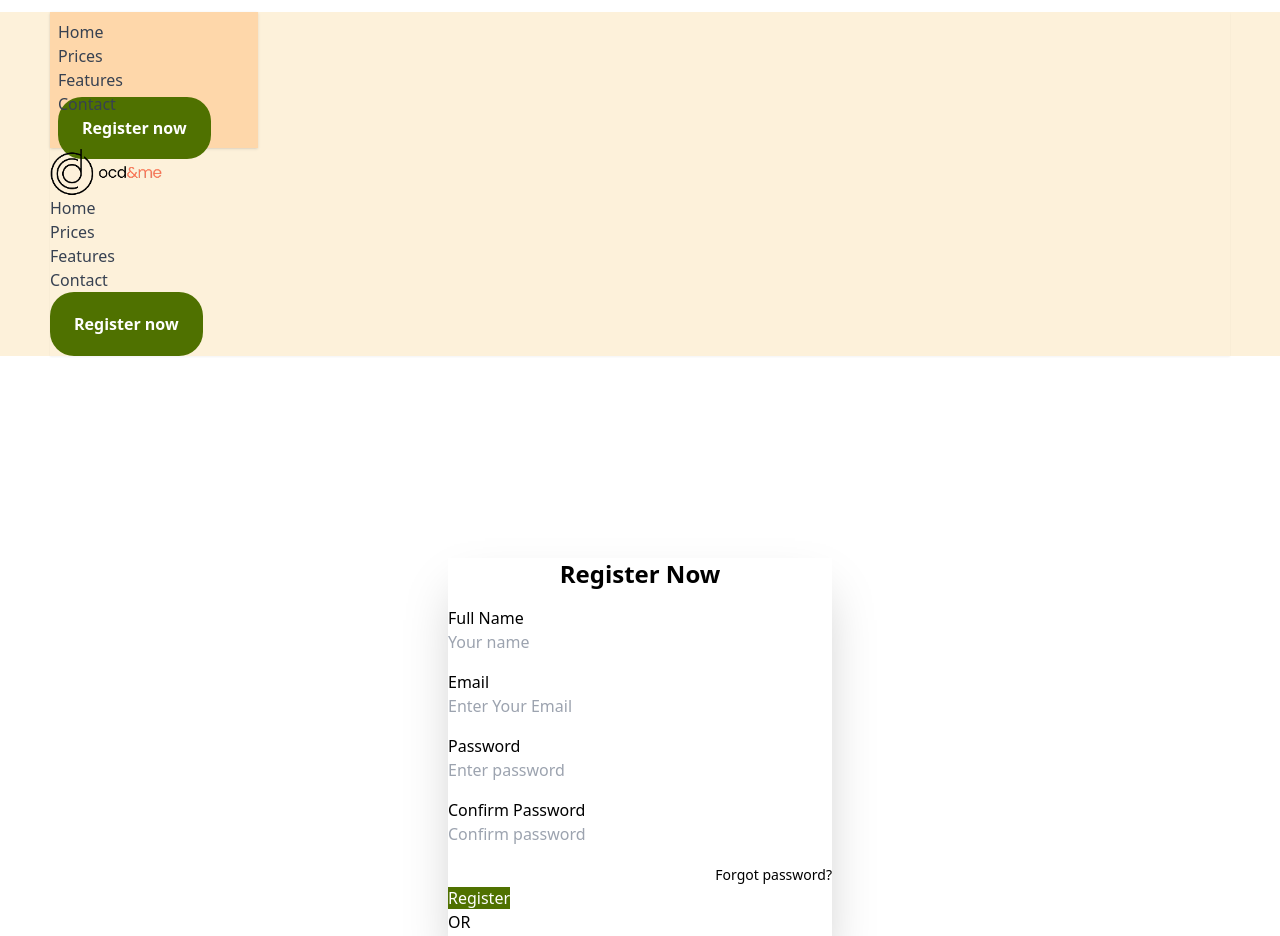
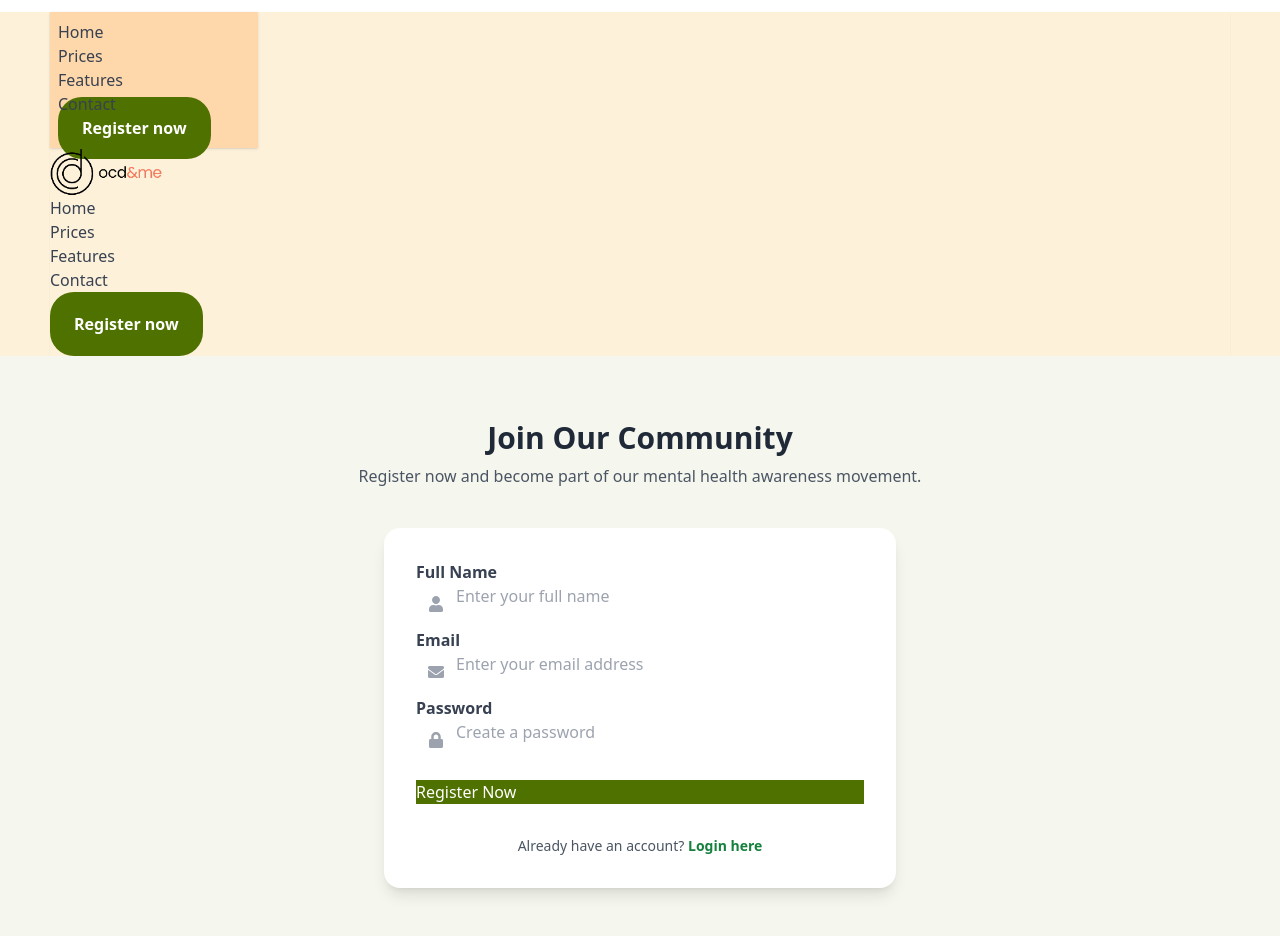
Before and after one commit to zahidulWD/Mental-health-awareness, a React (Vite) app: page /register in a window 1280 px wide. Shown: the top 936 px of the page. Built offline with nearby package versions, Linux system fonts and the light colour scheme.

Commit message:
Contact section & Register section complete

```diff
--- a/src/components/Footer.jsx
+++ b/src/components/Footer.jsx
@@ -88,7 +88,7 @@ const Footer = () => {
           <div className="flex items-center gap-2">
             <FaEnvelope className="text-white/80" />
             <a className="link link-hover hover:underline text-[#FFFFFF]/80">
-              ostin@info.com
+              mentalhealthbd@gmail.com
             </a>
           </div>
 
@@ -102,7 +102,7 @@ const Footer = () => {
       </footer>
       <div className="">
         <hr className="border-t border-[#fff]/20 mb-4" />
-        <p className="text-center font-normal text-lg text-[#FFFFFFCC]/80">
+        <p className="text-center font-normal text-lg text-[#FFFFFFCC]/80 py-6">
           2025 © All rights reserved by COD & me
         </p>
       </div>
--- a/src/pages/Contact.jsx
+++ b/src/pages/Contact.jsx
@@ -1,11 +1,65 @@
 import React from "react";
+import { FaPhone, FaEnvelope, FaMapMarkerAlt } from "react-icons/fa";
 
 const Contact = () => {
   return (
-    <div className="container-custom">
-      <h2>Contact section</h2>
+    <section className="bg-[#EDF1E6] py-16" id="contact">
+      <div className="container-custom mx-auto px-4">
+        {/* Section Heading */}
+        <div className="text-center mb-12">
+          <h2 className="text-3xl font-bold text-gray-800 mb-2">Contact Us</h2>
+          <p className="text-gray-600">
+            If you need help or want to reach out, feel free to contact us.
+          </p>
+        </div>
 
-    </div>
+        <div className="flex flex-col md:flex-row md:gap-12">
+          {/* Contact Info */}
+          <div className="md:w-1/2 mb-8 md:mb-0">
+            <div className="flex items-center mb-6">
+              <FaPhone className="text-2xl text-green-600 mr-4" />
+              <span className="text-gray-700">+880 164 576 9571</span>
+            </div>
+            <div className="flex items-center mb-6">
+              <FaEnvelope className="text-2xl text-green-600 mr-4" />
+              <span className="text-gray-700">mentalhealthbd@gmail.com</span>
+            </div>
+            <div className="flex items-center">
+              <FaMapMarkerAlt className="text-2xl text-green-600 mr-4" />
+              <span className="text-gray-700">
+                Dhaka, Bangladesh
+              </span>
+            </div>
+          </div>
+
+          {/* Contact Form */}
+          <div className="md:w-1/2 bg-white p-8 rounded-lg shadow-lg">
+            <form className="flex flex-col gap-4">
+              <input
+                type="text"
+                placeholder="Your Name"
+                className="input input-success w-full border border-[#4F7100]"
+              />
+              <input
+                type="email"
+                placeholder="Your Email"
+                className="input input-success w-full border border-[#4F7100]"
+              />
+              <textarea
+                placeholder="Your Message"
+                className="textarea textarea-bordered w-full border border-[#4F7100]"
+              ></textarea>
+              <a
+                type="submit"
+                className="btn bg-[#4F7100] mt-2 text-white"
+              >
+                Send Message
+              </a>
+            </form>
+          </div>
+        </div>
+      </div>
+    </section>
   );
 };
 
--- a/src/pages/CustomersSaying.jsx
+++ b/src/pages/CustomersSaying.jsx
@@ -18,8 +18,8 @@ const CustomersSaying = () => {
   return (
     <div className="py-10 bg-[#EDF1E6] overflow-hidden">
       {/* Title */}
-      <div className="support-content text-center mt-10 lg:mt-20">
-        <h1 className="text-xl lg:text-4xl font-bold text-[#FA7054]">
+      <div className="support-content text-center mt-10 lg:mt-5">
+        <h1 className="text-xl lg:text-4xl font-bold text-[#FA7054] uppercase">
           What are Our <span className="text-[#4F7100]">Customers Saying</span>
         </h1>
         <p className="py-2 px-5 lg:py-6 max-w-2xl mx-auto text-center text-gray-600 font-medium">
--- a/src/pages/Home.jsx
+++ b/src/pages/Home.jsx
@@ -1,10 +1,8 @@
 
 import Hero from '../components/Hero';
-// import Contact from './Contact';
 import CustomersSaying from './CustomersSaying';
 import ExpartTeam from './ExpartTeam';
 import PremiumSection from './PremiumSection';
-// import ReadyToSection from './ReadyToSection';
 import Supports from './Supports';
 
 const Home = () => {
@@ -15,8 +13,6 @@ const Home = () => {
             <ExpartTeam></ExpartTeam>
             <CustomersSaying></CustomersSaying>
             <PremiumSection></PremiumSection>
-            {/* <ReadyToSection></ReadyToSection> */}
-            {/* <Contact></Contact> */}
         </div>
     );
 };
--- a/src/pages/Register.jsx
+++ b/src/pages/Register.jsx
@@ -1,94 +1,178 @@
+// import React from "react";
+
+// const Register = () => {
+//   return (
+//     <div className="min-h-screen bg-base-200 flex items-center justify-center px-4">
+//         {/* Form Section */}
+//         <div className="card bg-base-100 w-full max-w-sm shadow-2xl">
+//           <div className="card-body">
+//             <h2 className="text-center text-2xl font-semibold mb-4">
+//               Register Now
+//             </h2>
+
+//             <form className="space-y-4">
+//               {/* Name */}
+//               <div>
+//                 <label className="label">
+//                   <span className="label-text font-medium">Full Name</span>
+//                 </label>
+//                 <input
+//                   type="text"
+//                   placeholder="Your name"
+//                   className="input input-success w-full"
+//                   required
+//                 />
+//               </div>
+
+//               {/* Email */}
+//               <div>
+//                 <label className="label">
+//                   <span className="label-text font-medium">Email</span>
+//                 </label>
+//                 <input
+//                   type="email"
+//                   placeholder="Enter Your Email"
+//                   className="input input-success w-full"
+//                   required
+//                 />
+//               </div>
+
+//               {/* Password */}
+//               <div>
+//                 <label className="label">
+//                   <span className="label-text font-medium">Password</span>
+//                 </label>
+//                 <input
+//                   type="password"
+//                   placeholder="Enter password"
+//                   className="input input-success w-full"
+//                   required
+//                 />
+//               </div>
+
+//               {/* Confirm Password */}
+//               <div>
+//                 <label className="label">
+//                   <span className="label-text font-medium">Confirm Password</span>
+//                 </label>
+//                 <input
+//                   type="password"
+//                   placeholder="Confirm password"
+//                   className="input input-success w-full"
+//                   required
+//                 />
+//               </div>
+
+//               {/* Forgot Password */}
+//               <div className="text-right">
+//                 <a href="#" className="link link-hover text-sm text-primary">
+//                   Forgot password?
+//                 </a>
+//               </div>
+
+//               {/* Register Button */}
+//               <a className="btn bg-[#4F7100] w-full text-white">
+//                 Register
+//               </a>
+//             </form>
+
+//             {/* Divider */}
+//             <div className="divider">OR</div>
+
+//             {/* Login Link */}
+//             <p className="text-center text-sm">
+//               Already have an account?{" "}
+//               <a href="#" className="link text-primary font-medium">
+//                 Login here
+//               </a>
+//             </p>
+//           </div>
+//         </div>
+//     </div>
+//   );
+// };
+
+// export default Register;
+
+
+
 import React from "react";
+import { FaUser, FaEnvelope, FaLock } from "react-icons/fa";
 
 const Register = () => {
   return (
-    <div className="min-h-screen bg-base-200 flex items-center justify-center px-4">
-        {/* Form Section */}
-        <div className="card bg-base-100 w-full max-w-sm shadow-2xl">
-          <div className="card-body">
-            <h2 className="text-center text-2xl font-semibold mb-4">
-              Register Now
-            </h2>
+    <section className="bg-[#F5F7EE] py-16" id="register">
+      <div className="container-custom mx-auto px-4">
+        {/* Section Heading */}
+        <div className="text-center mb-10">
+          <h2 className="text-3xl font-bold text-gray-800 mb-2">Join Our Community</h2>
+          <p className="text-gray-600">
+            Register now and become part of our mental health awareness movement.
+          </p>
+        </div>
 
-            <form className="space-y-4">
-              {/* Name */}
-              <div>
+        <div className="max-w-lg mx-auto bg-white shadow-lg rounded-2xl p-8">
+          <form className="flex flex-col gap-5">
+            {/* Name Field */}
+            <div className="form-control">
               <label className="label">
-                  <span className="label-text font-medium">Full Name</span>
+                <span className="label-text font-semibold text-gray-700">Full Name</span>
               </label>
+              <div className="relative">
+                <FaUser className="absolute left-3 top-3 text-gray-400" />
                 <input
                   type="text"
-                  placeholder="Your name"
-                  className="input input-success w-full"
-                  required
+                  placeholder="Enter your full name"
+                  className="input input-bordered w-full pl-10"
                 />
               </div>
+            </div>
 
-              {/* Email */}
-              <div>
+            {/* Email Field */}
+            <div className="form-control">
               <label className="label">
-                  <span className="label-text font-medium">Email</span>
+                <span className="label-text font-semibold text-gray-700">Email</span>
               </label>
+              <div className="relative">
+                <FaEnvelope className="absolute left-3 top-3 text-gray-400" />
                 <input
                   type="email"
-                  placeholder="Enter Your Email"
-                  className="input input-success w-full"
-                  required
+                  placeholder="Enter your email address"
+                  className="input input-bordered w-full pl-10"
                 />
               </div>
+            </div>
 
-              {/* Password */}
-              <div>
+            {/* Password Field */}
+            <div className="form-control">
               <label className="label">
-                  <span className="label-text font-medium">Password</span>
+                <span className="label-text font-semibold text-gray-700">Password</span>
               </label>
+              <div className="relative">
+                <FaLock className="absolute left-3 top-3 text-gray-400" />
                 <input
                   type="password"
-                  placeholder="Enter password"
-                  className="input input-success w-full"
-                  required
+                  placeholder="Create a password"
+                  className="input input-bordered w-full pl-10"
                 />
               </div>
-
-              {/* Confirm Password */}
-              <div>
-                <label className="label">
-                  <span className="label-text font-medium">Confirm Password</span>
-                </label>
-                <input
-                  type="password"
-                  placeholder="Confirm password"
-                  className="input input-success w-full"
-                  required
-                />
             </div>
 
-              {/* Forgot Password */}
-              <div className="text-right">
-                <a href="#" className="link link-hover text-sm text-primary">
-                  Forgot password?
+            {/* Submit Button */}
+            <a type="submit" className="btn bg-[#4F7100] mt-4 w-full text-white">
+              Register Now
             </a>
-              </div>
 
-              {/* Register Button */}
-              <a className="btn bg-[#4F7100] w-full text-white">
-                Register
-              </a>
-            </form>
-
-            {/* Divider */}
-            <div className="divider">OR</div>
-
-            {/* Login Link */}
-            <p className="text-center text-sm">
+            <p className="text-center text-gray-600 text-sm mt-3">
               Already have an account?{" "}
-              <a href="#" className="link text-primary font-medium">
+              <a href="#" className="text-green-700 hover:underline font-semibold">
                 Login here
               </a>
             </p>
+          </form>
         </div>
       </div>
-    </div>
+    </section>
   );
 };
 
```
Also changed, not shown: src/components/Hero.jsx (+4 -4 lines), src/pages/PremiumSection.jsx (+5 -5 lines). Lines whose indentation alone changed are shown as unchanged.
